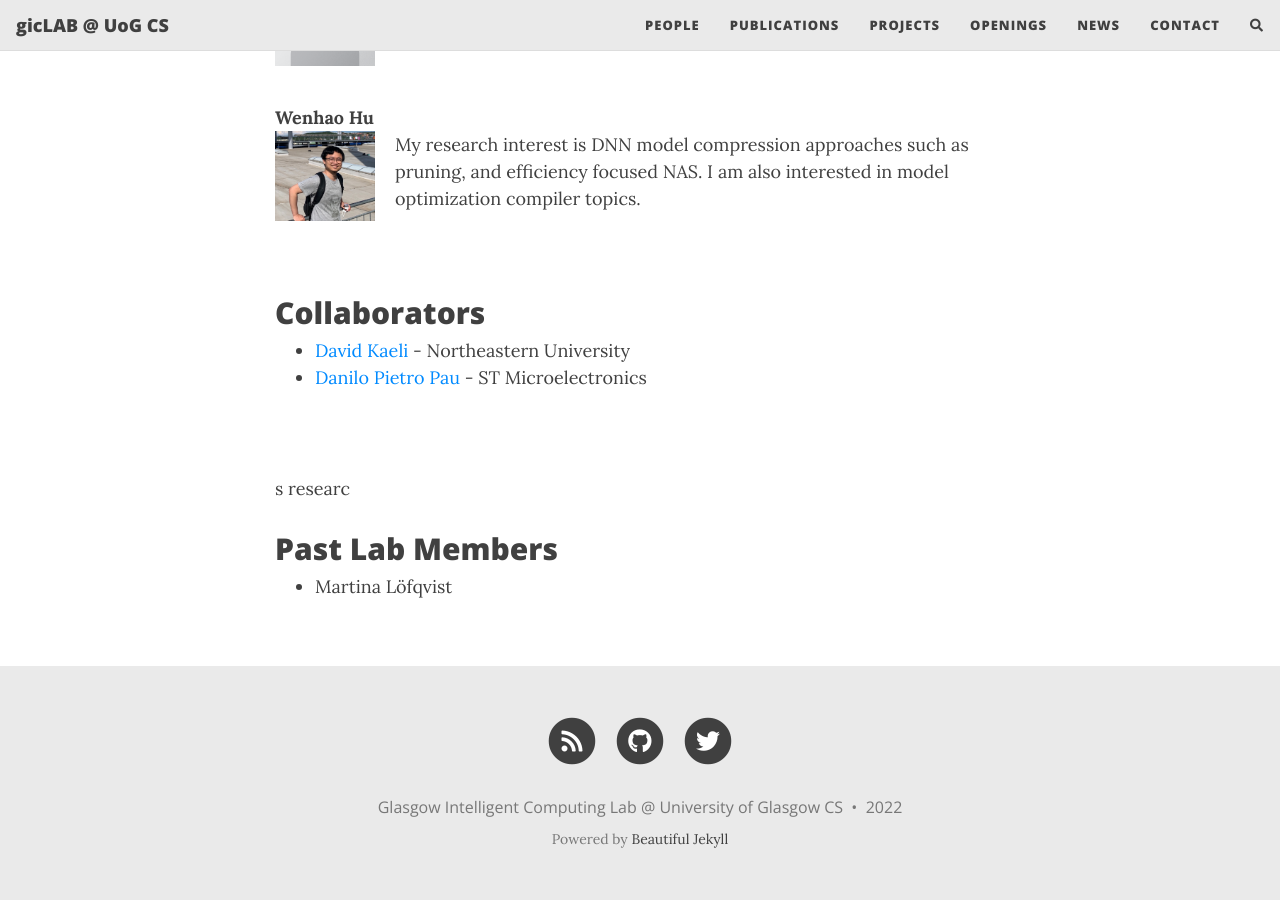
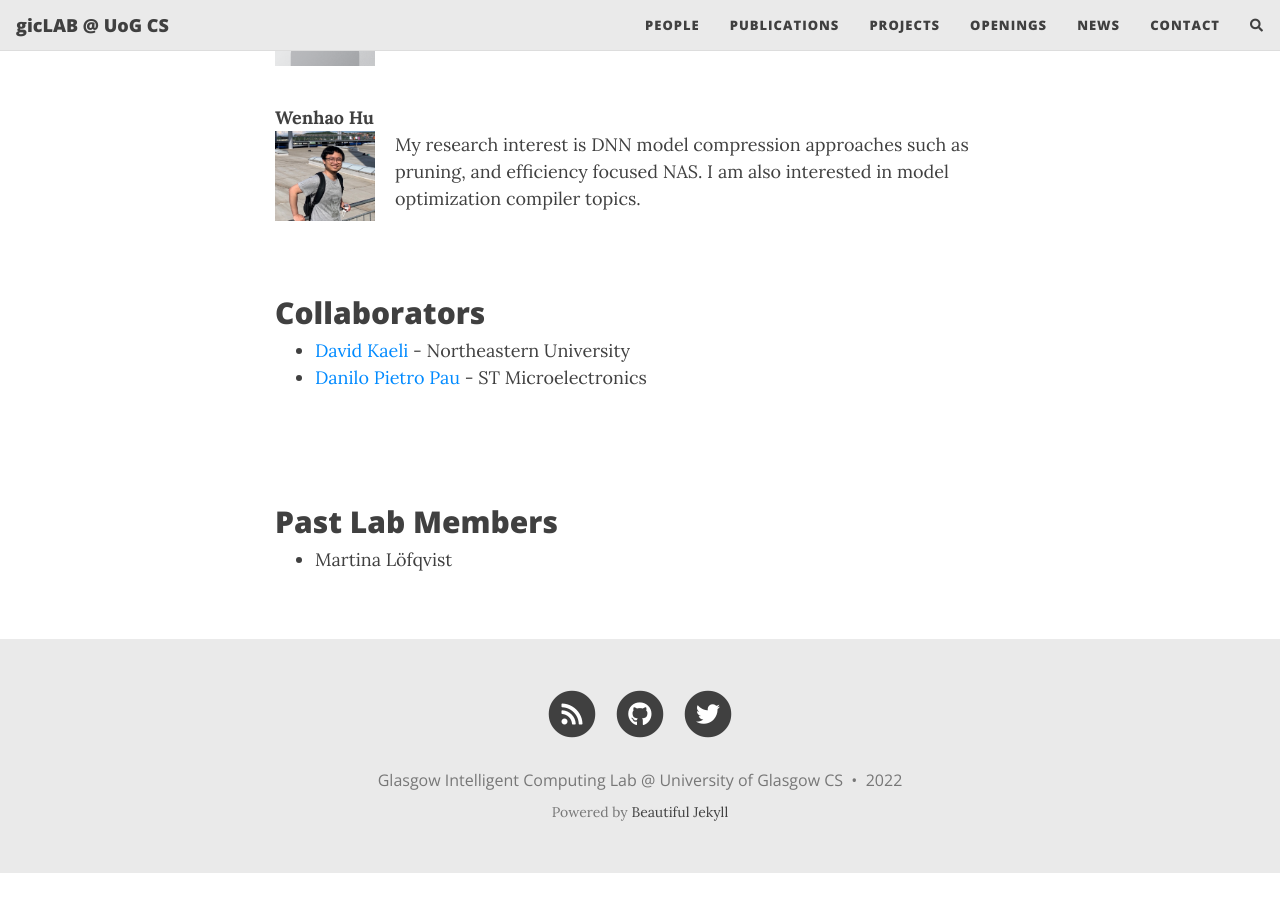
Before and after one commit to gicLAB/gicLAB.github.io, a Jekyll site: the page built from people.md, in a window 1280 px wide and 900 px high, scrolled down 1428 px. Built offline with Jekyll 4.4.1, drawn with Linux system fonts in a browser that asks for light colours; nearby versions of some CDN libraries; comment, search, counter and statistics services are not loaded; after the commit the page ends 2301 px from its top, so only the background shows below that.

Commit message:
Update people.md

```diff
--- a/people.md
+++ b/people.md
@@ -56,7 +56,7 @@ My research interest is DNN model compression approaches such as pruning, and ef
 - [Danilo Pietro Pau](https://www.linkedin.com/in/danilopietropau/) - ST Microelectronics
 
 <!-- ## Visiting Researchers-->
-<br><br>s researc
+<br><br>
 
 ## Past Lab Members
 
```
